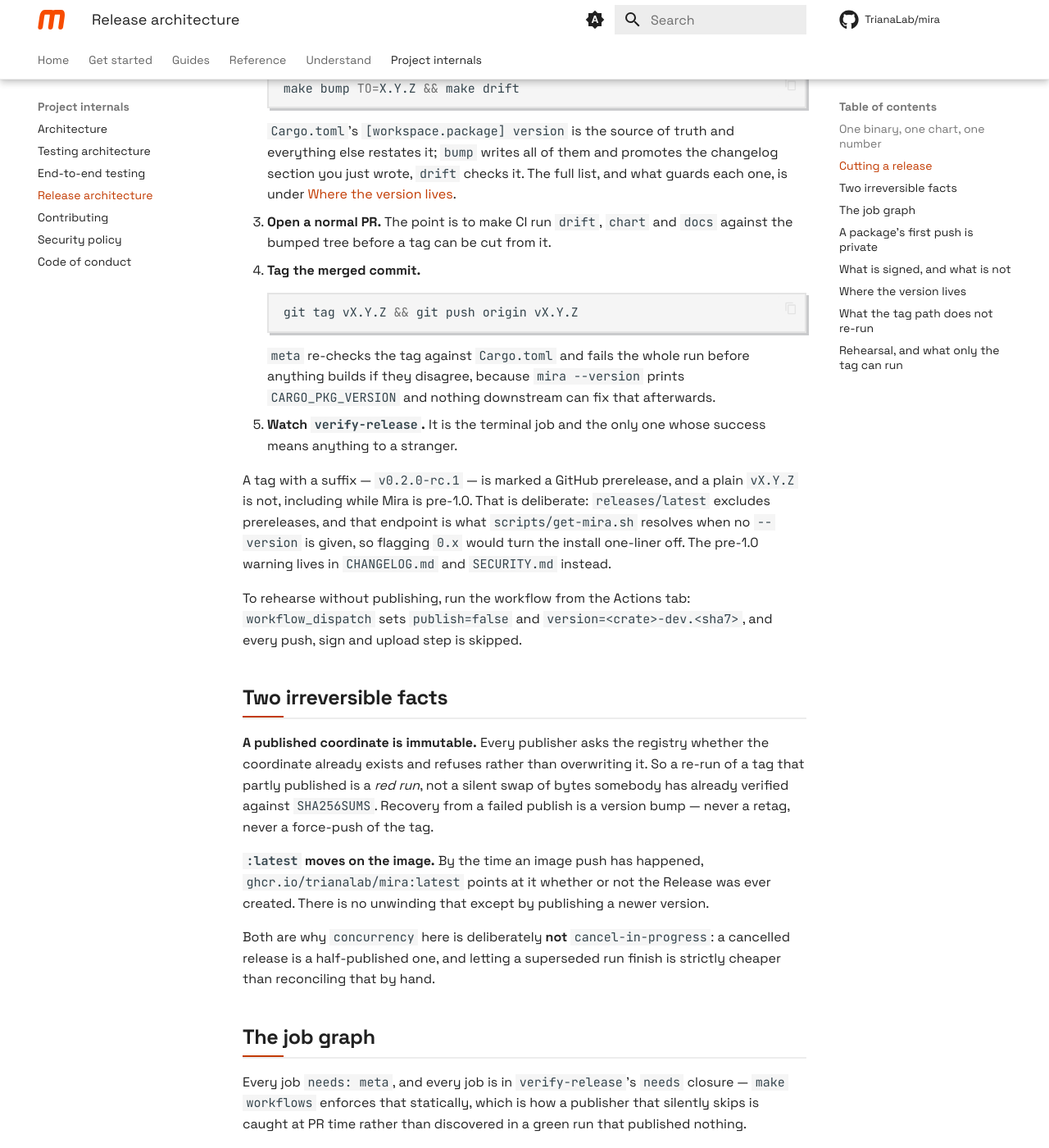
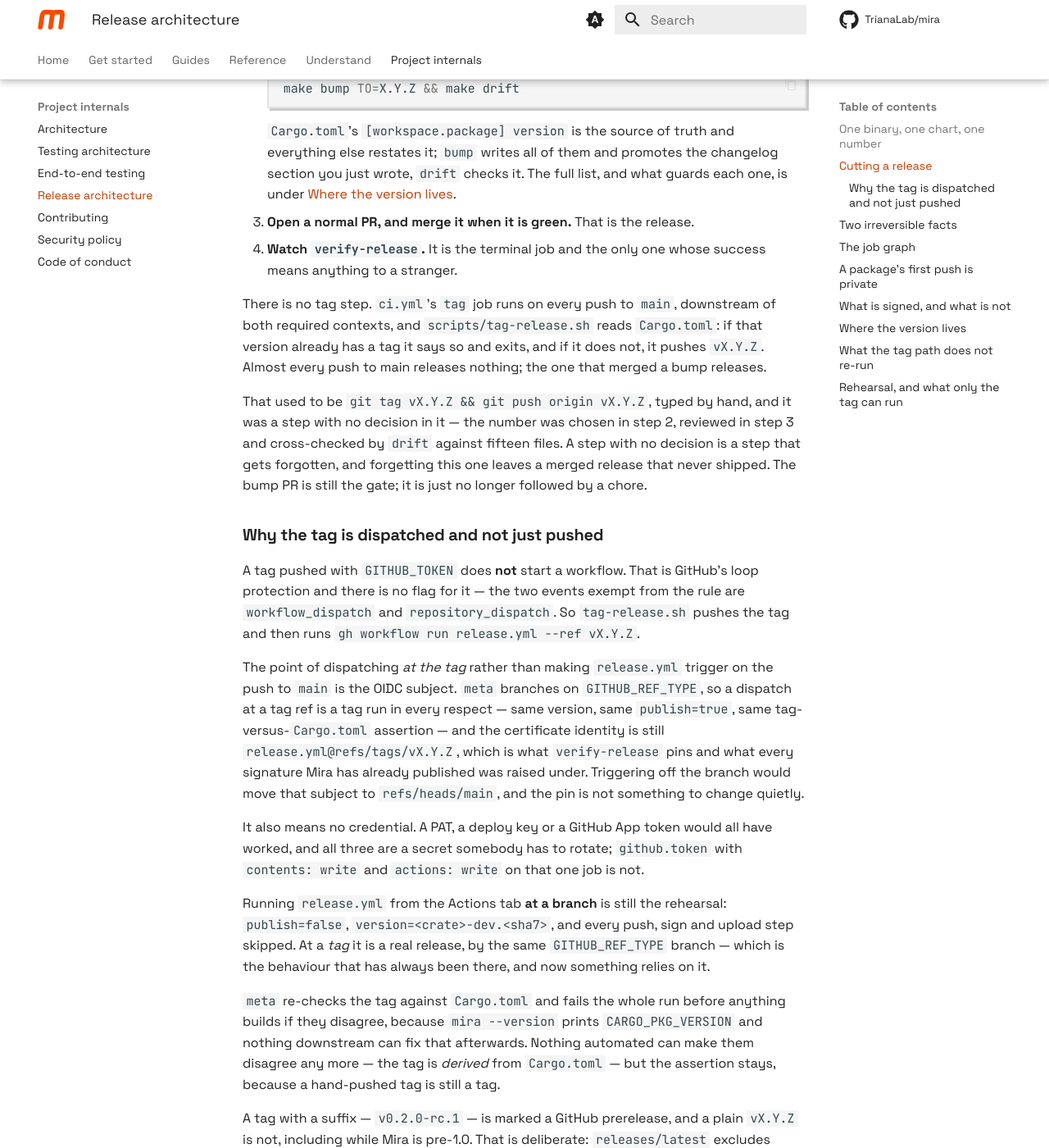
Before and after one commit to TrianaLab/mira, an MkDocs documentation site: the page built from docs/internals/releases.md, in a window 1280 px wide and 1400 px high, scrolled down 1087 px. Shown: the whole window at 82% size. Built offline with MkDocs 1.6.1 and Material for MkDocs 9.7.7, drawn with Linux system fonts in a browser that asks for light colours; comment, search, counter and statistics services are not loaded; some of the changed text lies outside the part shown.

Commit message:
release: merging the bump is the release
`make bump TO=X.Y.Z`, a PR, merge — and then, separately, remember
`git tag vX.Y.Z && git push origin vX.Y.Z`. That last step has no decision in
it: the number was chosen at bump time, reviewed in the PR, and cross-checked
by `drift` against fifteen files. A step with no decision is a step that gets
forgotten, and forgetting this one leaves a merged release that never shipped.

ci.yml now has a `tag` job, `needs: [required, security-required]` and
push-to-main only. `scripts/tag-release.sh` reads Cargo.toml: if that version
is already tagged it says so and exits, otherwise it pushes `vX.Y.Z`. Almost
every push to main releases nothing; the one that merged a bump releases.

The tag is then *dispatched*, not relied on to trigger. A tag pushed with
GITHUB_TOKEN does not start a workflow, and `workflow_dispatch` is one of the
two events exempt from that loop protection — so `gh workflow run release.yml
--ref vX.Y.Z` gets there with no PAT, no deploy key and no GitHub App token to
rotate. `meta` branches on GITHUB_REF_TYPE rather than on the event, so it is a
tag run in every respect, and the OIDC subject stays `refs/tags/vX.Y.Z`, which
is what `verify-release` pins. Triggering release.yml off the push to main
would have moved that subject to `refs/heads/main` and broken the identity pin
every signature Mira has published was raised under.

The `push: tags:` trigger stays. A hand-pushed tag is now the recovery path
rather than the normal one, and `meta`'s tag-versus-Cargo.toml assertion stays
with it.

`tag` is the one job outside a required context's closure, because it is
downstream of both rather than upstream; UNREACHABLE_ALLOWLIST carries it with
that reason rather than widening the graph check, which would also have started
accepting `needs: [required]` plus `if: always()`.

````diff
--- a/docs/internals/releases.md
+++ b/docs/internals/releases.md
@@ -40,17 +40,55 @@ paths, the `[lib] name`s and the installed binary are all still `mira`.
    changelog section you just wrote, `drift` checks it. The full list, and what
    guards each one, is under
    [Where the version lives](#where-the-version-lives).
-3. **Open a normal PR.** The point is to make CI run `drift`, `chart` and
-   `docs` against the bumped tree before a tag can be cut from it.
-4. **Tag the merged commit.**
-   ```sh
-   git tag vX.Y.Z && git push origin vX.Y.Z
-   ```
-   `meta` re-checks the tag against `Cargo.toml` and fails the whole run before
-   anything builds if they disagree, because `mira --version` prints
-   `CARGO_PKG_VERSION` and nothing downstream can fix that afterwards.
-5. **Watch `verify-release`.** It is the terminal job and the only one whose
+3. **Open a normal PR, and merge it when it is green.** That is the release.
+4. **Watch `verify-release`.** It is the terminal job and the only one whose
    success means anything to a stranger.
+
+There is no tag step. `ci.yml`'s `tag` job runs on every push to `main`,
+downstream of both required contexts, and `scripts/tag-release.sh` reads
+`Cargo.toml`: if that version already has a tag it says so and exits, and if it
+does not, it pushes `vX.Y.Z`. Almost every push to main releases nothing; the
+one that merged a bump releases.
+
+That used to be `git tag vX.Y.Z && git push origin vX.Y.Z`, typed by hand, and
+it was a step with no decision in it — the number was chosen in step 2, reviewed
+in step 3 and cross-checked by `drift` against fifteen files. A step with no
+decision is a step that gets forgotten, and forgetting this one leaves a merged
+release that never shipped. The bump PR is still the gate; it is just no longer
+followed by a chore.
+
+### Why the tag is dispatched and not just pushed
+
+A tag pushed with `GITHUB_TOKEN` does **not** start a workflow. That is GitHub's
+loop protection and there is no flag for it — the two events exempt from the
+rule are `workflow_dispatch` and `repository_dispatch`. So `tag-release.sh`
+pushes the tag and then runs `gh workflow run release.yml --ref vX.Y.Z`.
+
+The point of dispatching *at the tag* rather than making `release.yml` trigger
+on the push to `main` is the OIDC subject. `meta` branches on `GITHUB_REF_TYPE`,
+so a dispatch at a tag ref is a tag run in every respect — same version, same
+`publish=true`, same tag-versus-`Cargo.toml` assertion — and the certificate
+identity is still `release.yml@refs/tags/vX.Y.Z`, which is what
+`verify-release` pins and what every signature Mira has already published was
+raised under. Triggering off the branch would move that subject to
+`refs/heads/main`, and the pin is not something to change quietly.
+
+It also means no credential. A PAT, a deploy key or a GitHub App token would all
+have worked, and all three are a secret somebody has to rotate; `github.token`
+with `contents: write` and `actions: write` on that one job is not.
+
+Running `release.yml` from the Actions tab **at a branch** is still the
+rehearsal: `publish=false`, `version=<crate>-dev.<sha7>`, and every push, sign
+and upload step skipped. At a *tag* it is a real release, by the same
+`GITHUB_REF_TYPE` branch — which is the behaviour that has always been there,
+and now something relies on it.
+
+`meta` re-checks the tag against `Cargo.toml` and fails the whole run before
+anything builds if they disagree, because `mira --version` prints
+`CARGO_PKG_VERSION` and nothing downstream can fix that afterwards. Nothing
+automated can make them disagree any more — the tag is *derived* from
+`Cargo.toml` — but the assertion stays, because a hand-pushed tag is still a
+tag.
 
 A tag with a suffix — `v0.2.0-rc.1` — is marked a GitHub prerelease, and a plain
 `vX.Y.Z` is not, including while Mira is pre-1.0. That is deliberate:
@@ -58,10 +96,6 @@ A tag with a suffix — `v0.2.0-rc.1` — is marked a GitHub prerelease, and a p
 `scripts/get-mira.sh` resolves when no `--version` is given, so flagging `0.x`
 would turn the install one-liner off. The pre-1.0 warning lives in `CHANGELOG.md`
 and `SECURITY.md` instead.
-
-To rehearse without publishing, run the workflow from the Actions tab:
-`workflow_dispatch` sets `publish=false` and `version=<crate>-dev.<sha7>`, and
-every push, sign and upload step is skipped.
 
 ## Two irreversible facts
 
@@ -244,11 +278,15 @@ push triggers `release.yml` only — so no tests, no clippy and no `make drift`
 run on the release path. The tag-versus-`Cargo.toml` assertion is the only thing
 re-checked.
 
-This is survivable because nothing reaches `main` un-gated and tags are cut from
-already-green commits. The residual hole is a tag cut from a *stale* `main`
-commit: `helm package --version/--app-version` overrides two of `Chart.yaml`'s
-three version fields, but not the `artifacthub.io/images` annotation, so a chart
-could ship advertising an image tag that is not the one being released.
+This is survivable because nothing reaches `main` un-gated, and because the
+`tag` job `needs: [required, security-required]` — so the commit a tag names is
+by construction the commit both gates just passed on, rather than a commit
+somebody believed was green. That also closes what used to be the residual hole
+here, a tag cut from a *stale* `main` commit: `helm package
+--version/--app-version` overrides two of `Chart.yaml`'s three version fields
+but not the `artifacthub.io/images` annotation, so a stale tag could ship a
+chart advertising an image tag that is not the one being released. A hand-pushed
+tag can still do that, and is still the only way to.
 
 ## Rehearsal, and what only the tag can run
 
@@ -256,7 +294,8 @@ could ship advertising an image tag that is not the one being released.
 real tarball, SBOM and checksum targets, then a full `cargo publish --workspace`
 that packages all three crates, resolves each against the one before it out of a
 temporary registry and compiles them, stopping at the upload — on every code PR.
-`workflow_dispatch` runs the whole DAG with `publish=false`. Both have passed.
+`workflow_dispatch` **at a branch** runs the whole DAG with `publish=false`.
+Both have passed.
 
 `publish=false` skips every network-publishing step, so `cosign sign`,
 `helm push`, the `Digest:` scrape off `helm push`'s stderr and the Artifact Hub
````
Also changed, not shown: 6 other files.
